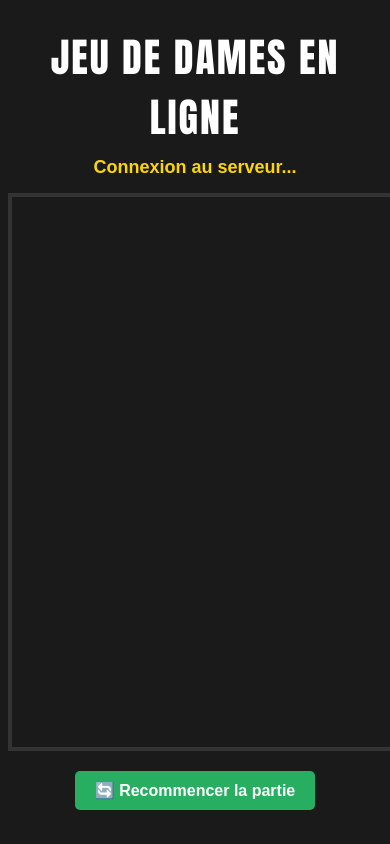
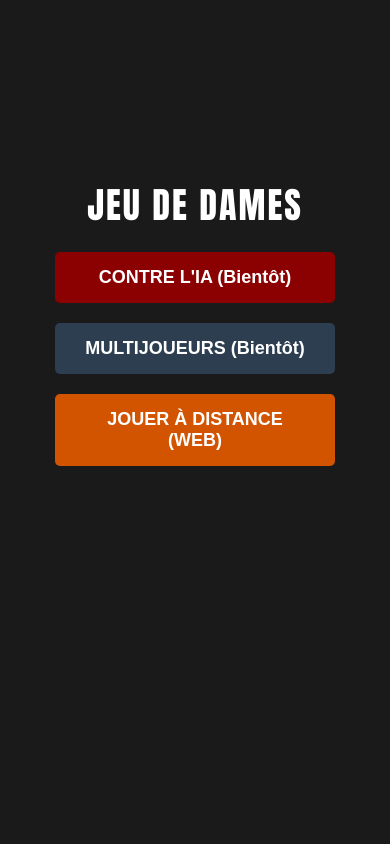
Before and after one commit to monapioche/Jeu_de_dames, a Flask app: page / in a window 390 px wide; the page is wider, and only the part inside the window is pictured. Run offline with Flask 3, Linux system fonts and the light colour scheme; some libraries are stand-ins or nearby versions.

Commit message:
Revamp index.html for improved game UI and responsiveness
Updated the HTML structure and styles for the game interface, including new buttons and improved layout. Enhanced responsiveness and visual elements for better user experience.

```diff
--- a/templates/index.html
+++ b/templates/index.html
@@ -2,36 +2,72 @@
 <html lang="fr">
 <head>
     <meta charset="UTF-8">
-    <title>Jeu de Dames en Ligne</title>
+    <meta name="viewport" content="width=device-width, initial-scale=1.0">
+    <title>Mon Super Jeu de Dames</title>
     <script src="https://cdn.socket.io/4.7.2/socket.io.min.js"></script>
     <style>
-        body { background-color: #1a1a1a; color: white; font-family: Arial, sans-serif; text-align: center; }
-        h1 { font-family: 'Impact', sans-serif; font-size: 40px; margin-bottom: 10px; letter-spacing: 2px; }
+        body { background-color: #1a1a1a; color: white; font-family: Arial, sans-serif; text-align: center; margin: 0; padding: 20px; }
+        h1 { font-family: 'Impact', sans-serif; font-size: 36px; margin-bottom: 10px; letter-spacing: 2px; }
+
+        /* Style du Menu d'accueil */
+        #menu-principal { display: flex; flex-direction: column; align-items: center; justify-content: center; min-height: 70vh; }
+        .btn-menu { font-size: 18px; font-weight: bold; color: white; border: none; padding: 15px 30px; margin: 10px; width: 280px; border-radius: 5px; cursor: pointer; transition: 0.2s; }
+        #btn-ia { background-color: #8B0000; }
+        #btn-local { background-color: #2c3e50; }
+        #btn-en-ligne { background-color: #d35400; }
+        .btn-menu:hover { opacity: 0.9; transform: scale(1.02); }
+
+        /* Zone de Jeu (Cachée au début) */
+        #zone-jeu { display: none; }
         #info { font-size: 18px; margin-bottom: 15px; color: #FFD700; font-weight: bold; }
-        #damier { display: grid; grid-template-columns: repeat(10, 55px); grid-template-rows: repeat(10, 55px); width: 550px; margin: 0 auto; border: 4px solid #333; }
-        .case { width: 55px; height: 55px; display: flex; align-items: center; justify-content: center; position: relative; cursor: pointer; }
+
+        /* Correction du Zoom : Le damier s'adapte à l'écran */
+        #damier {
+            display: grid;
+            grid-template-columns: repeat(10, 1fr);
+            grid-template-rows: repeat(10, 1fr);
+            width: 90vw;
+            max-width: 450px; /* Taille max réduite pour éviter de défiler */
+            aspect-ratio: 1 / 1;
+            margin: 0 auto;
+            border: 4px solid #333;
+        }
+
+        .case { display: flex; align-items: center; justify-content: center; position: relative; cursor: pointer; }
         .beige { background-color: #DDBB99; }
         .noire { background-color: #222222; }
-        .pion { width: 40px; height: 40px; border-radius: 50%; border: 2px solid #000; box-shadow: 0 4px 0 #111; position: relative; }
+
+        /* Pions proportionnels */
+        .pion { width: 75%; height: 75%; border-radius: 50%; border: 2px solid #000; box-shadow: 0 3px 0 #111; position: relative; }
         .blanc { background-color: #F5F5DC; }
         .noir { background-color: #8B0000; }
-        .dame::after { content: "♔"; font-size: 24px; color: black; display: block; text-align: center; line-height: 40px; font-weight: bold; }
+        .dame::after { content: "♔"; font-size: 20px; color: black; display: block; text-align: center; line-height: 30px; font-weight: bold; }
+
         .selectionne { border: 3px solid #FFD700 !important; box-sizing: border-box; }
-        .coup-possible::before { content: ""; width: 14px; height: 14px; background-color: rgba(255,255,255,0.7); border: 1px solid black; border-radius: 50%; position: absolute; z-index: 10; }
+        .coup-possible::before { content: ""; width: 30%; height: 30%; background-color: rgba(255,255,255,0.7); border: 1px solid black; border-radius: 50%; position: absolute; z-index: 10; }
+
         #boutons { margin-top: 20px; }
-        button { background-color: #27ae60; color: white; border: none; padding: 10px 20px; font-size: 16px; font-weight: bold; cursor: pointer; border-radius: 5px; transition: 0.2s; }
-        button:hover { background-color: #219150; }
+        .btn-action { background-color: #7f8c8d; color: white; border: none; padding: 10px 20px; font-size: 14px; font-weight: bold; cursor: pointer; border-radius: 5px; margin: 5px; }
+        .btn-action:hover { opacity: 0.9; }
     </style>
 </head>
 <body>
 
-    <h1>JEU DE DAMES EN LIGNE</h1>
-    <div id="info">Connexion au serveur...</div>
+    <div id="menu-principal">
+        <h1>JEU DE DAMES</h1>
+        <button id="btn-ia" class="btn-menu" onclick="choisirMode('ia')">CONTRE L'IA (Bientôt)</button>
+        <button id="btn-local" class="btn-menu" onclick="choisirMode('local')">MULTIJOUEURS (Bientôt)</button>
+        <button id="btn-en-ligne" class="btn-menu" onclick="choisirMode('web')">JOUER À DISTANCE (WEB)</button>
+    </div>
 
-    <div id="damier"></div>
-
-    <div id="boutons">
-        <button onclick="recommencer()">🔄 Recommencer la partie</button>
+    <div id="zone-jeu">
+        <h1>PARTIE EN LIGNE</h1>
+        <div id="info">Connexion...</div>
+        <div id="damier"></div>
+        <div id="boutons">
+            <button class="btn-action" style="background-color: #27ae60;" onclick="recommencer()">🔄 Recommencer</button>
+            <button class="btn-action" onclick="retourMenu()">🏠 Retour au Menu</button>
+        </div>
     </div>
 
     <script>
@@ -42,9 +78,23 @@
         let coupsPossibles = {};
         let monTour = false;
 
-        socket.on('assigner_couleur', (data) => {
-            maCouleur = data.couleur;
-        });
+        // Gestion des écrans (Menu / Jeu)
+        function choisirMode(mode) {
+            if (mode === 'web') {
+                document.getElementById('menu-principal').style.display = 'none';
+                document.getElementById('zone-jeu').style.display = 'block';
+                socket.emit('recommencer'); // Initialise la partie
+            } else {
+                alert("Pour l'instant, seul le mode 'À DISTANCE (WEB)' est actif sur le serveur. Utilise ton application PC pour jouer contre l'IA !");
+            }
+        }
+
+        function retourMenu() {
+            document.getElementById('zone-jeu').style.display = 'none';
+            document.getElementById('menu-principal').style.display = 'flex';
+        }
+
+        socket.on('assigner_couleur', (data) => { maCouleur = data.couleur; });
 
         socket.on('mise_a_jour', (data) => {
             plateauActuel = data.grille;
@@ -53,7 +103,7 @@
             coupsPossibles = {};
 
             let status = data.termine ? data.termine : `Tour : ${data.tour.toUpperCase()}`;
-            if (!data.termine && monTour) status += " (C'est votre tour !)";
+            if (!data.termine && monTour) status += " (A toi !)";
 
             let roleTxt = maCouleur === "spectateur" ? "Spectateur" : `Joueur ${maCouleur.toUpperCase()}`;
             document.getElementById('info').innerText = `[${roleTxt}] — ${status}`;
@@ -81,17 +131,11 @@
                         const couleurPion = (val === 1 || val === 3) ? 'blanc' : 'noir';
                         pion.className = `pion ${couleurPion}`;
                         if (val === 3 || val === 4) pion.classList.add('dame');
-
-                        if (selection && selection.l === l && selection.c === c) {
-                            cell.classList.add('selectionne');
-                        }
+                        if (selection && selection.l === l && selection.c === c) cell.classList.add('selectionne');
                         cell.appendChild(pion);
                     }
 
-                    if (coupsPossibles[`${l},${c}`] !== undefined) {
-                        cell.classList.add('coup-possible');
-                    }
-
+                    if (coupsPossibles[`${l},${c}`] !== undefined) cell.classList.add('coup-possible');
                     cell.onclick = () => clicCase(l, c);
                     container.appendChild(cell);
                 }
@@ -100,7 +144,6 @@
 
         function clicCase(l, c) {
             if (!monTour) return;
-
             const val = plateauActuel[l][c];
             const equipePion = (val === 1 || val === 3) ? 'blanc' : (val === 2 || val === 4) ? 'noir' : null;
 
@@ -116,9 +159,7 @@
             }
         }
 
-        function recommencer() {
-            socket.emit('recommencer');
-        }
+        function recommencer() { socket.emit('recommencer'); }
     </script>
 </body>
 </html>
```
